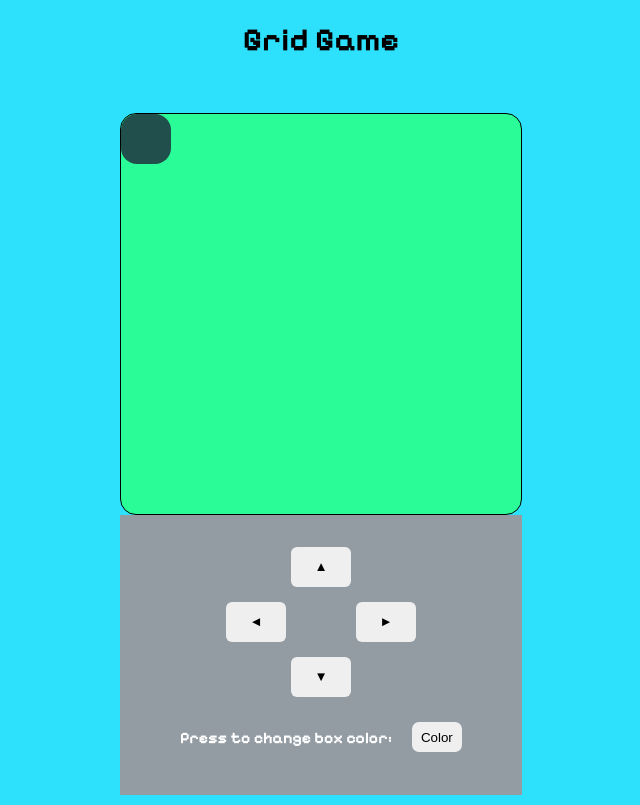
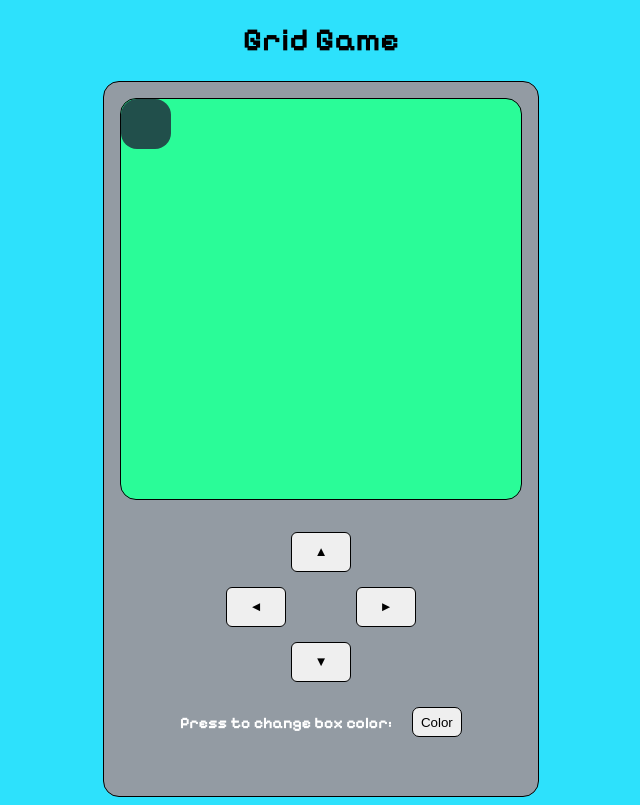
Before and after one commit to NRankapole/Gamepad-Emulator, a React (Vite) app in the folder gamepad/: page / in a window 1280 px wide. Shown: the whole page, without its empty margins (319-959 px from the left). Built offline with nearby package versions, Linux system fonts and the light colour scheme.

Commit message:
styled to look like a handheld console

```diff
--- a/gamepad/src/Game.scss
+++ b/gamepad/src/Game.scss
@@ -5,6 +5,10 @@
     display: flex;
     flex-direction: column;
     justify-content: center;
+    background-color: rgb(147, 155, 163);
+    padding: 1rem;
+    border-radius: 1rem;
+    border: 1px solid black;
 }
 
 @import url("https://fonts.googleapis.com/css2?family=Pixelify+Sans:wght@400..700&display=swap");
--- a/gamepad/src/components/Gamepad/Gamepad.scss
+++ b/gamepad/src/components/Gamepad/Gamepad.scss
@@ -21,6 +21,7 @@
     border: 0;
     border-radius: 6px;
     transition: 0.3s;
+    border: 1px solid black;
 }
 #left-rightArrow{
     display: flex;
@@ -39,13 +40,12 @@
         height: 30px;
         border: 0;
         border-radius: 7px;
+        border: 1px solid black;
     }
 }
 
 button:hover{
     background-color: rgb(12, 53, 53);
     color: rgb(255, 255, 255);
-    width: 63px;
-    height: 43px;
     transition: 0.5s;
 }
```
